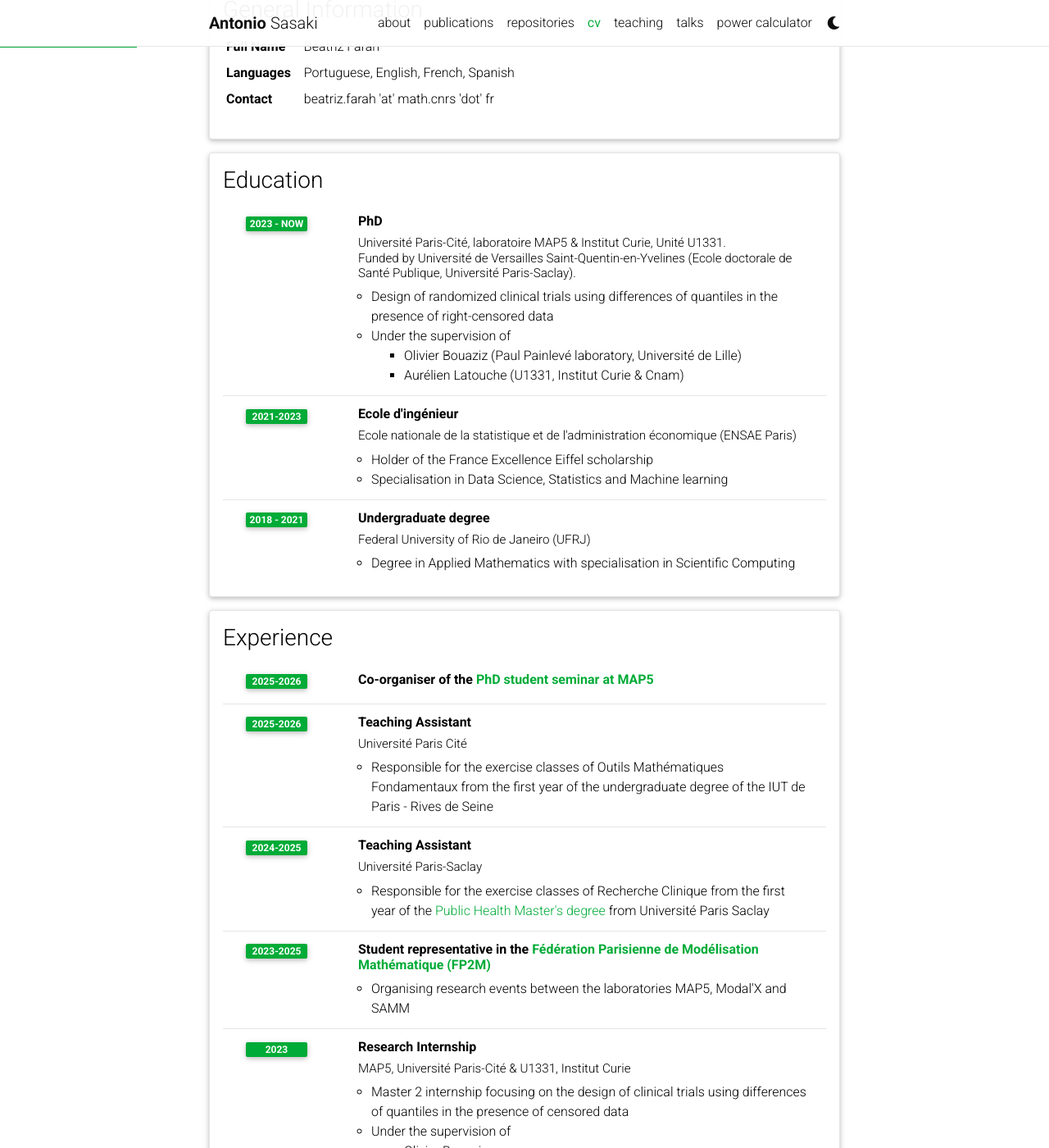
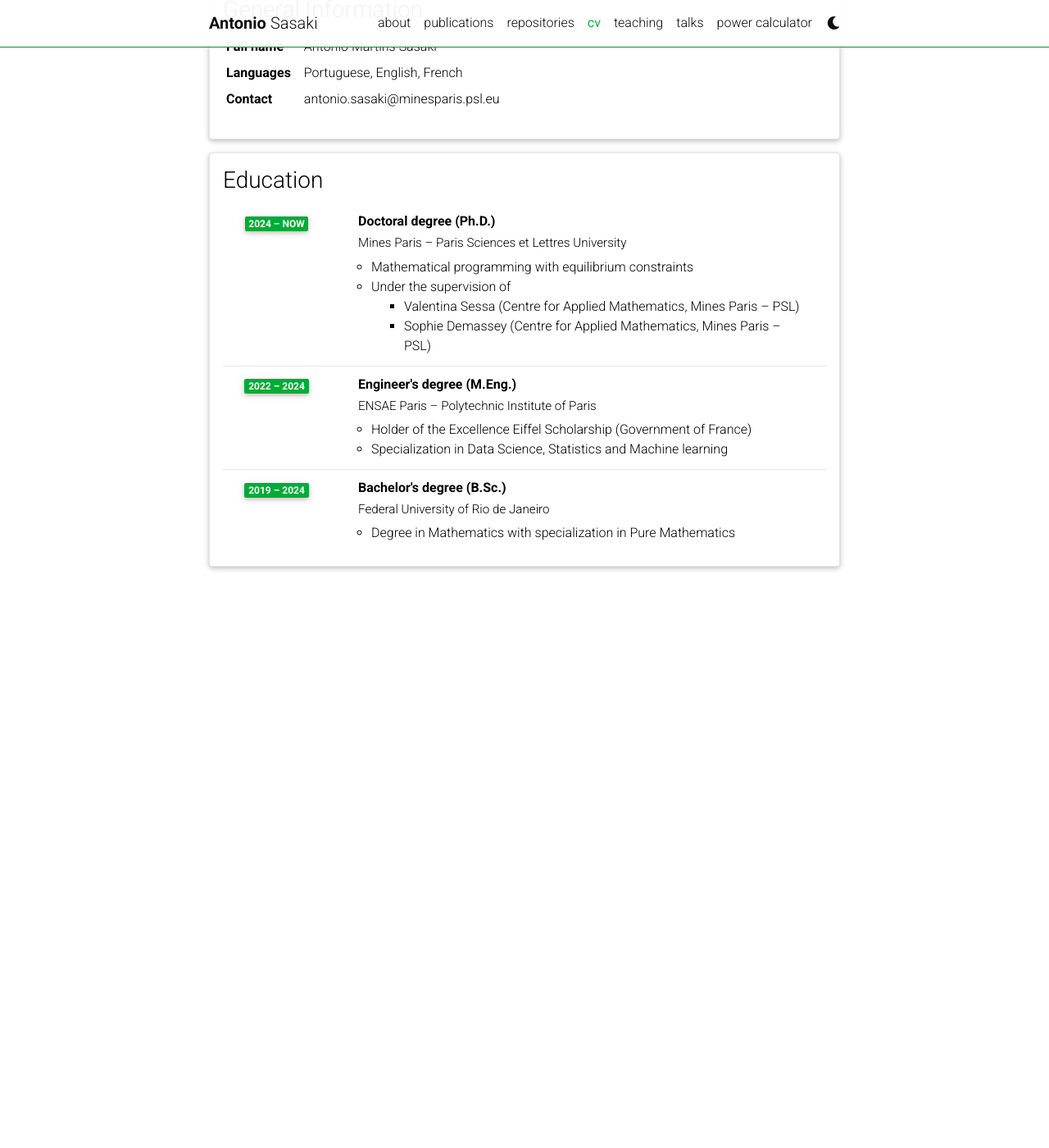
Before and after one commit to antoniosasaki/antoniosasaki.github.io, a Jekyll site: the page built from _pages/cv.md, in a window 1280 px wide and 1400 px high, scrolled down 207 px. Shown: the whole window at 82% size. Built offline with Jekyll 4.4.1, drawn with Linux system fonts in a browser that asks for light colours; comment, search, counter and statistics services are not loaded; a style sheet for code colours, icons or effects is not loaded; after the commit the page ends 1008 px from its top, so only the background shows below that; some of the changed text lies outside the part shown.

Commit message:
Revise CV with new personal and education details
Updated personal information, education details, and removed outdated experience entries.

```diff
--- a/_data/cv.yml
+++ b/_data/cv.yml
@@ -1,121 +1,35 @@
 - title: General Information
   type: map
   contents:
-    - name: Full Name
-      value: Beatriz Farah
+    - name: Full name
+      value: Antonio Martins Sasaki
     - name: Languages
-      value: Portuguese, English, French, Spanish
+      value: Portuguese, English, French
     - name: Contact
-      value: beatriz.farah 'at' math.cnrs 'dot' fr
+      value: antonio.sasaki@minesparis.psl.eu
 
 - title: Education
   type: time_table
   contents:
-    - title: PhD
-      institution: Université Paris-Cité, laboratoire MAP5 & Institut Curie, Unité U1331.<br>Funded by Université de Versailles Saint-Quentin-en-Yvelines (Ecole doctorale de Santé Publique, Université Paris-Saclay).
-      year: 2023 - now
+    - title: Doctoral degree (Ph.D.)
+      institution: Mines Paris – Paris Sciences et Lettres University
+      year: 2024 – now
       description:
-        - Design of randomized clinical trials using differences of quantiles in the presence of right-censored data
+        - Mathematical programming with equilibrium constraints
         - title: Under the supervision of
           contents:
-            - Olivier Bouaziz (Paul Painlevé laboratory, Université de Lille)
-            - Aurélien Latouche (U1331, Institut Curie & Cnam)
+            - Valentina Sessa (Centre for Applied Mathematics, Mines Paris – PSL)
+            - Sophie Demassey (Centre for Applied Mathematics, Mines Paris – PSL)
 
-    - title: Ecole d'ingénieur
-      institution: Ecole nationale de la statistique et de l'administration économique (ENSAE Paris)
-      year: 2021-2023
+    - title: Engineer's degree (M.Eng.)
+      institution: ENSAE Paris – Polytechnic Institute of Paris
+      year: 2022 – 2024
       description:
-        - Holder of the France Excellence Eiffel scholarship
-        - Specialisation in Data Science, Statistics and Machine learning
+        - Holder of the Excellence Eiffel Scholarship (Government of France)
+        - Specialization in Data Science, Statistics and Machine learning
 
-    - title: Undergraduate degree
-      institution: Federal University of Rio de Janeiro (UFRJ)
-      year: 2018 - 2021
+    - title: Bachelor's degree (B.Sc.)
+      institution: Federal University of Rio de Janeiro
+      year: 2019 – 2024
       description:
-        - Degree in Applied Mathematics with specialisation in Scientific Computing
-
-- title: Experience
-  type: time_table
-  contents:
-    - title: Co-organiser of the <a href="https://map5.mi.parisdescartes.fr/evenements/groupe-de-travail-des-ephemeres/">PhD student seminar at MAP5</a>
-      year: 2025-2026
-    - title: Teaching Assistant
-      institution: Université Paris Cité
-      year: 2025-2026
-      description:
-      - Responsible for the exercise classes of Outils Mathématiques Fondamentaux from the first year of the undergraduate degree of the IUT de Paris - Rives de Seine
-    - title: Teaching Assistant
-      institution: Université Paris-Saclay
-      year: 2024-2025
-      description:
-      - Responsible for the exercise classes of Recherche Clinique from the first year of the <a href="https://sites.google.com/view/m1-santepublique-paris-saclay/">Public Health Master's degree</a> from Université Paris Saclay
-
-    - title: Student representative in the <a href="https://fp2m.math.cnrs.fr/">Fédération Parisienne de Modélisation Mathématique (FP2M)</a>
-      year: 2023-2025
-      description:
-      - Organising research events between the laboratories MAP5, Modal'X and SAMM
-    - title: Research Internship
-      institution: MAP5, Université Paris-Cité & U1331, Institut Curie
-      year: 2023
-      description:
-        - Master 2 internship focusing on the design of clinical trials using differences of quantiles in the presence of censored data
-        - title: Under the supervision of
-          contents:
-            - Olivier Bouaziz
-            - Aurélien Latouche
-
-    - title: Research Internship
-      institution: Amundi Institute
-      year: 2022
-      description:
-        - Master 1 internship on modeling scope 3 carbon emissions using supply chain data
-        - title: Under the supervision of
-          contents:
-            - Takaya Sekine
-
-    - title: Research Internship
-      institution: Federal University of Rio de Janeiro
-      year: 2020-2021
-      description:
-        - Undergraduate internship on the study of Hybrid Dynamical models, joining machine learning and differential equations
-        - title: Under the supervision of
-          contents:
-            - Ricardo Rosa
-
-    - title: Research Project
-      institution: Federal University of Rio de Janeiro
-      year: 2020
-      description:
-        - Modeling and simulation of Epidemics, focusing on COVID-19 pandemic
-        - <a href="https://github.com/ModSiming">Julia and Python packages</a>
-        - title: Under the supervision of
-          contents:
-            - Ricardo Rosa
-
-    - title: Research internship
-      institution: Federal University of Rio de Janeiro & Shell
-      year: 2019
-      description:
-        - Scale build-up prediction modeling for Multiphase Flow at oil fields
-        - title: Under the supervision of
-          contents:
-            - Fabio Ramos
-
-
-- title: Academic Interests
-  type: nested_list
-  contents:
-    - title: Survival Analysis
-      items:
-        - Randomized clinical trials
-        - Quantile regression
-    - title: Biostatistics
-      items:
-        - Comparison of treatment effects with nonproportional hazards
-
-- title: Other Interests
-  type: list
-  contents:
-    - Long-distance running
-    - Analog photography
-    - Literature (especially contemporary and non-fiction)
+        - Degree in Mathematics with specialization in Pure Mathematics
```
